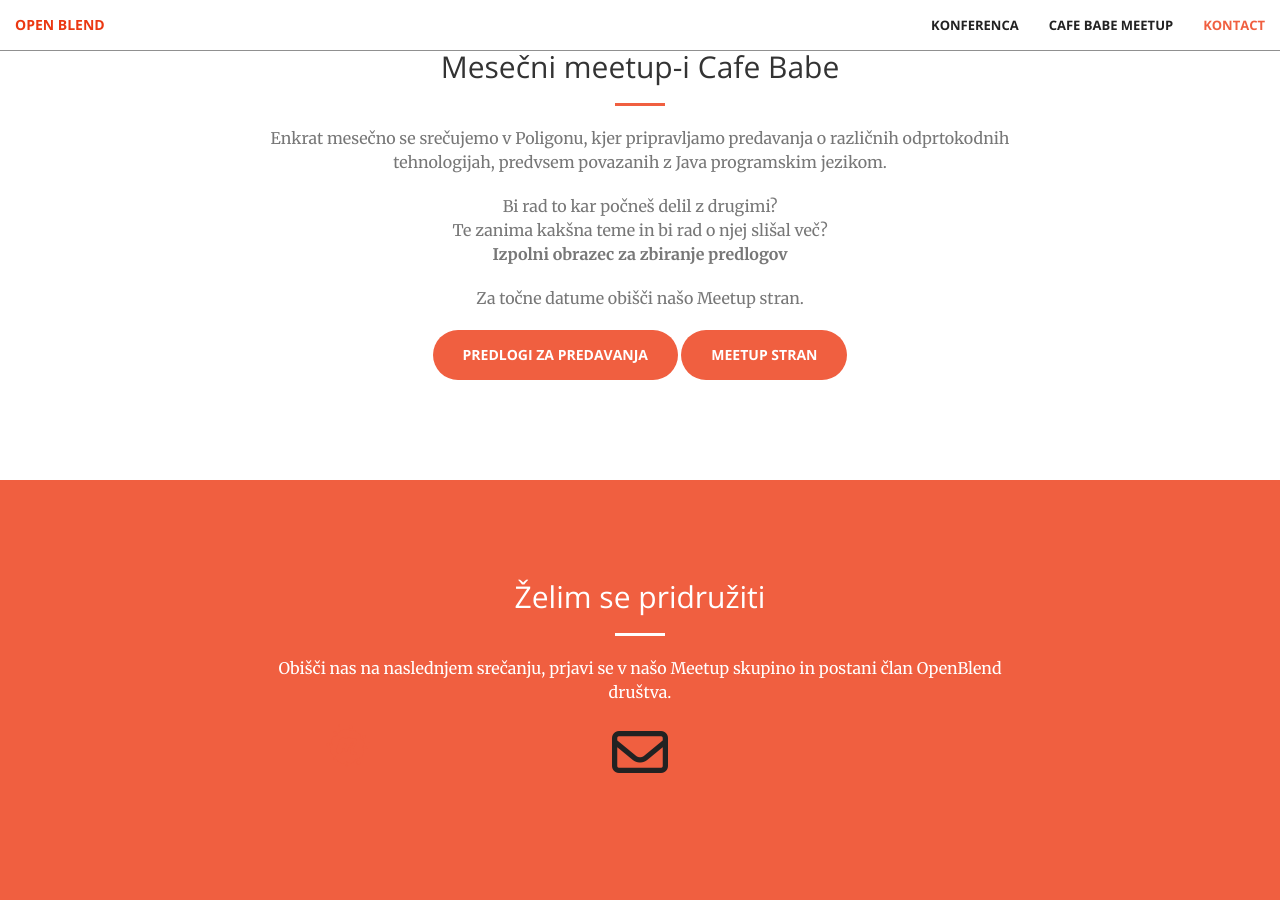
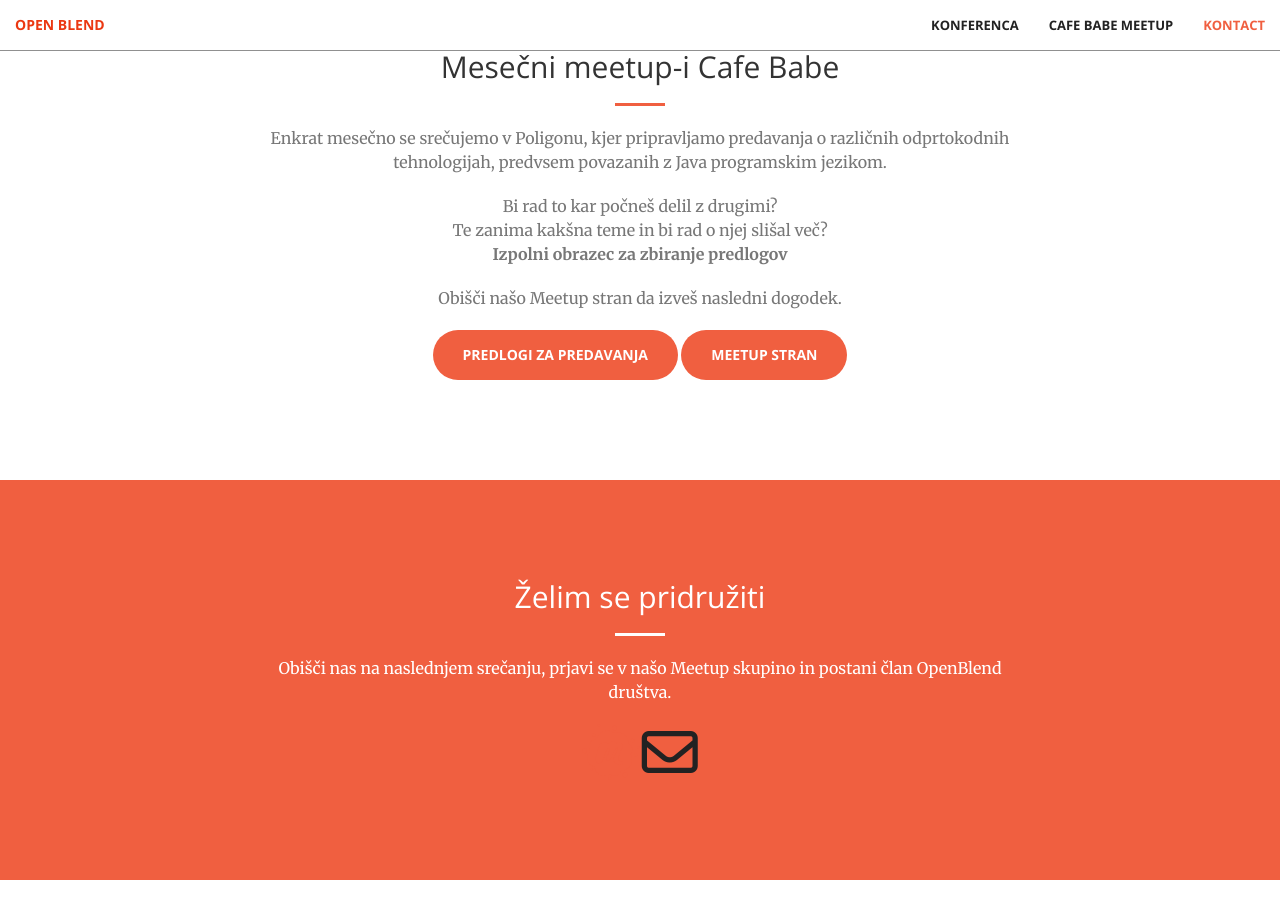
Before and after one commit to openblend/openblend.github.io, a Jekyll site: the page built from index.html, in a window 1280 px wide and 900 px high, scrolled down 1456 px. Built offline with Jekyll 4.4.1, drawn with Linux system fonts in a browser that asks for light colours; nearby versions of some CDN libraries.

Commit message:
Meetup icon.

```diff
--- a/_includes/contact.html
+++ b/_includes/contact.html
@@ -6,16 +6,12 @@
                 <hr class="light" />
                 <p>Obišči nas na naslednjem srečanju, prjavi se v našo Meetup skupino in postani član OpenBlend društva.</p>
             </div>
-        <div class="col-lg-2 col-lg-offset-2 text-center">
+        <div class="col-lg-8 col-lg-offset-2 text-center" style="color: black; padding:inherit;">
             <a href="https://www.meetup.com/OpenBlend-Slovenian-Java-User-Group/">
-                <i class="fab fa-meetup fa-3x wow bounceIn" data-wow-delay=".1s"></i>
-                <p></p>
+                <i class="fab fa-meetup fa-4x wow bounceIn" data-wow-delay=".1s"></i>
             </a>
-        </div>
-        <div class="col-lg-2 col-lg-offset-1 text-center">
             <a href="mailto:info@openblend.org">
-            <i class="fa fa-envelope-o fa-3x wow bounceIn" data-wow-delay=".1s"></i>
-                <p></p>
+                <i class="fa fa-envelope-o fa-3x wow bounceIn" data-wow-delay=".1s"></i>
             </a>
         </div>
 
--- a/_includes/events.html
+++ b/_includes/events.html
@@ -8,7 +8,7 @@
                 <p class="text-muted">Bi rad to kar počneš delil z drugimi? <br />
                 Te zanima kakšna teme in bi rad o njej slišal več? <br />
                 <strong>Izpolni obrazec za zbiranje predlogov</strong></p>
-                <p class="text-muted">Za točne datume obišči našo Meetup stran.</p>
+                <p class="text-muted">Obišči našo Meetup stran da izveš nasledni dogodek.</p>
                 <a href="https://goo.gl/forms/6ECx0fm32FYcHdN62" class="btn btn-primary btn-xl" target="_blank">Predlogi za predavanja</a>
                 <a href="https://www.meetup.com/OpenBlend-Slovenian-Java-User-Group/" class="btn btn-primary btn-xl" target="_blank">Meetup stran</a>
             </div>
```
